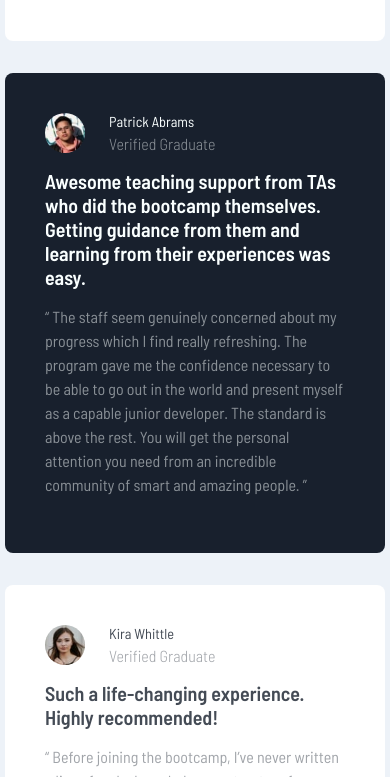
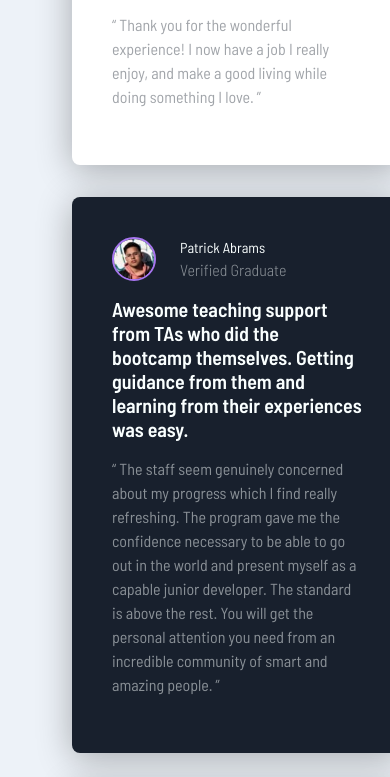
Before and after one commit to jrdotel/vmlyr-challenges, a plain HTML site: page challenge-3/challenge-3.html in a window 390 px wide. Shown: the part 1223-2000 px from the top of the page. Drawn offline with Linux system fonts and the light colour scheme.

Commit message:
wip: updates made to fix tablet mode

```diff
--- a/challenge-3/challenge-3.html
+++ b/challenge-3/challenge-3.html
@@ -11,7 +11,7 @@
     <div class="container">
         <div class="card s1 quote-svg">
         <div class="header">
-            <img src="../challenge-3/images/image-daniel.jpg" alt="Profile picture of Daniel" class="profile">
+            <img src="../challenge-3/images/image-daniel.jpg" alt="Profile picture of Daniel" class="profile profile-highlight">
             <dl class="title">
                 <dt class="name">Daniel Clifford</dt>
                 <dd class="status">Verified Graduate</dd>
@@ -56,7 +56,7 @@
         </div>
         <div class="card s4">
             <div class="header">
-                <img src="../challenge-3/images/image-patrick.jpg" alt="Profile picture of Patrick" class="profile">
+                <img src="../challenge-3/images/image-patrick.jpg" alt="Profile picture of Patrick" class="profile profile-highlight">
                 <dl class="title">
                     <dt class="name">Patrick Abrams</dt>
                     <dd class="status">Verified Graduate</dd>
--- a/challenge-3/styles/c3-styles.scss
+++ b/challenge-3/styles/c3-styles.scss
@@ -23,6 +23,7 @@ body {
 
 .card {
     border-radius: .5rem;
+    box-shadow: 0 5px 35px rgba(0, 0, 0, 0.3);
     color: $light-text;
     padding: 2.5rem;
 }
@@ -58,10 +59,12 @@ body {
 }
 
 .profile {
-    border-color: hotpink;
     border-radius: 50%;
-    border-width: 8px;
     width: 40px;
+}
+
+.profile-highlight {
+    border: 2px solid $accent;
 }
 
 .title {
@@ -98,32 +101,18 @@ body {
     .container {
         align-items: center;
         display: flex;
-        flex-direction: column;
+        // flex-direction: column;
+        flex-wrap: wrap;
         gap: 2rem 0;
-        max-width: 500px;
+        // max-width: 600px;
         padding: 0 3rem;
     }
 
     .card {
-        min-width: 300px;
+        min-width: 250px;
+        max-width: 400px;
     }
 }
-
-// @media (min-width: 640px) {
-//     // .container {
-//     //     display: flex;
-//     //     flex-wrap: wrap;
-//     //     gap: 2rem;
-//     //     max-height: 60vh;
-//     //     padding: 3rem 12rem;
-
-//     // }
-
-//     // .card {
-//     //     // max-height: 100%;
-//     //     // max-width: 50%;
-//     // }
-// }
 
 @media (min-width: 1200px) {
     .container {
@@ -132,7 +121,8 @@ body {
         grid-template-columns: repeat(4, 1fr);
         grid-template-rows: repeat(2, 1fr);
         max-height: 60vh;
-        padding: 3rem 12rem;
+        max-width: 90vw;
+        // padding: 3rem 12rem;
 
     }
 
```
Also changed, not shown: challenge-3/styles/c3-styles.css, 1 other file.
